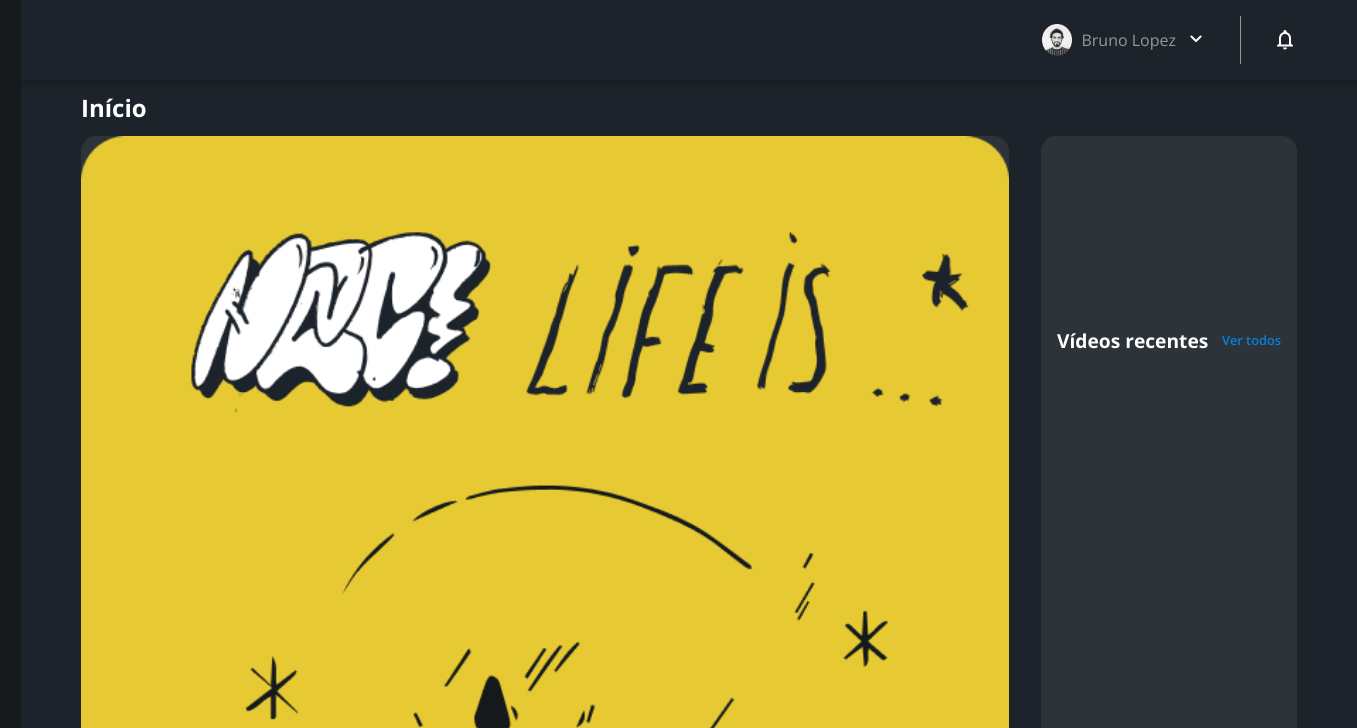
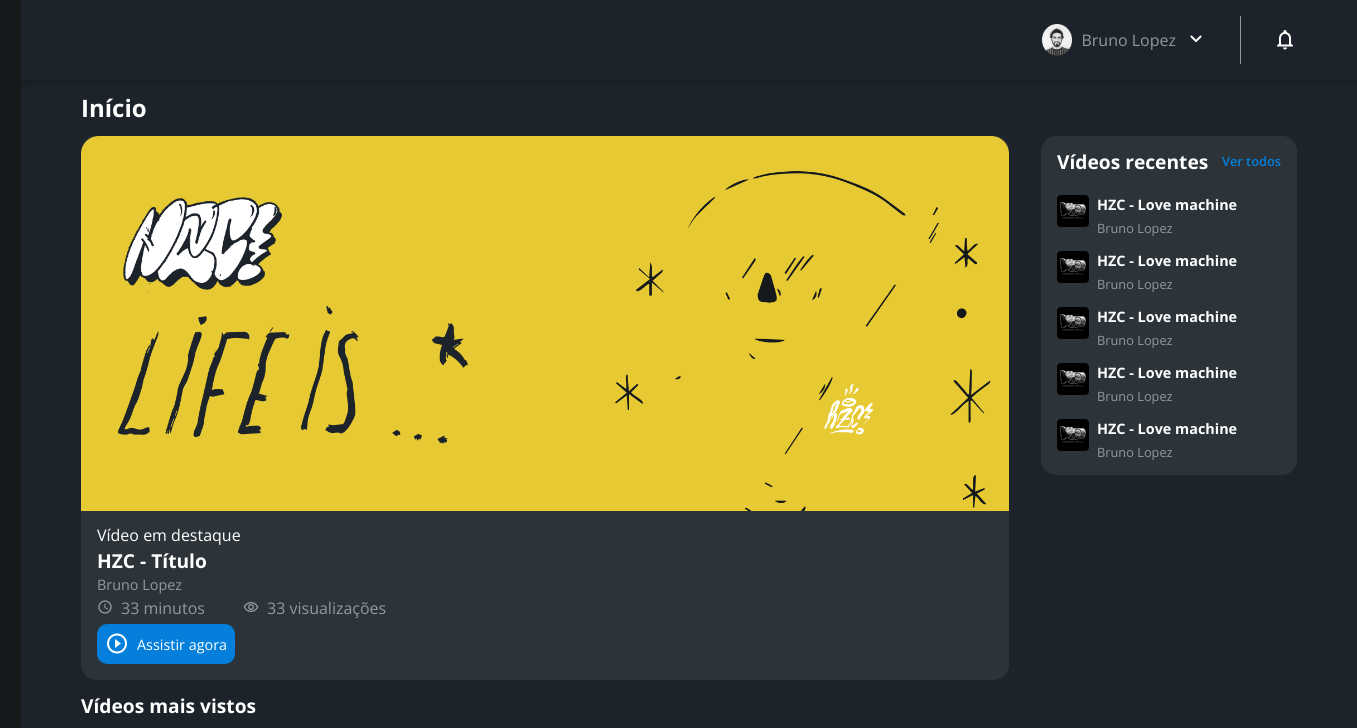
Before and after one commit to almircs/Flex-e-Grid, a plain HTML site: page index.html in a window 1536 px wide. Shown: the top 728 px of the page, 179-1536 px from the left. Drawn offline with nearby package versions, Linux system fonts and the light colour scheme.

Commit message:
Flex
Flex

```diff
--- a/assets/css/estilos.css
+++ b/assets/css/estilos.css
@@ -202,6 +202,10 @@ body {
         padding: 16px 60px;
         grid-column: 2;
     }
+
+    .titulo-secao {
+        grid-column: span 4;
+    }
 }
 
 .cartao {
@@ -209,6 +213,10 @@ body {
     border-radius: 15px;
     overflow: hidden;
     background-color: #2C343A;
+}
+
+.cartao__imagem--desktop {
+    display: none;
 }
 
 .cartao--destaque {
@@ -285,6 +293,23 @@ body {
 }
 
 @media screen and (min-width: 1440px) {
+    .cartao--destaque {
+        margin-bottom: 0;
+    }
+
+    .cartao__imagem--mobile {
+        display: none;
+    }
+
+    .cartao__imagem--desktop {
+        display: block;
+    }
+
+    .cartao__botao--destaque {
+        grid-column: auto;
+        padding: 16px 8px;
+    }
+
     .cartao--recentes {
         display: grid;
         grid-template-columns: auto auto;
@@ -293,6 +318,7 @@ body {
         width: 256px;
         padding: 16px;
         box-sizing: border-box;
+        align-self: flex-start;
     }
 
     .cartao--recentes .cartao__titulo {
@@ -340,6 +366,11 @@ body {
     gap: 16px;
 }
 
+@media screen and (min-width: 1440px) {
+    .secao {
+        grid-template-columns: repeat(4, 1fr);
+    }
+
     .destaque-video {
         grid-area: destaque-video;
     }
@@ -363,3 +394,4 @@ body {
     .secao-produtos {
         grid-area: secao-produtos;
     }
+}
--- a/index.html
+++ b/index.html
@@ -30,7 +30,8 @@
     <main class="principal">
         <h2 class="titulo-pagina">Início</h2>
         <article class="cartao cartao--destaque destaque-video">
-            <img src="assets/img/banner-mobile_1.png" alt="Banner do cartao" class="cartao__imagem">
+            <img src="assets/img/banner-mobile_1.png" alt="Banner do cartao" class="cartao__imagem cartao__imagem--mobile">
+            <img src="assets/img/banner_1.png" alt="Banner do cartao" class="cartao__imagem cartao__imagem--desktop">
             <div class="cartao__conteudo">
                 <p class="cartao__destaque">Vídeo em destaque</p>
                 <h3 class="cartao__titulo">HZC - Título</h3>
@@ -142,7 +143,8 @@
             </ul>
         </article>
         <article class="cartao cartao--destaque destaque-produtos">
-            <img src="assets/img/banner-mobile_1.png" alt="Banner do cartao" class="cartao__imagem">
+            <img src="assets/img/banner-mobile_2.png" alt="Banner do cartao" class="cartao__imagem cartao__imagem--mobile">
+            <img src="assets/img/banner_2.png" alt="Banner do cartao" class="cartao__imagem cartao__imagem--desktop">
             <div class="cartao__conteudo">
                 <p class="cartao__destaque">Vídeo em destaque</p>
                 <h3 class="cartao__titulo">HZC - Título</h3>
```
Lines whose indentation alone changed are shown as unchanged.
